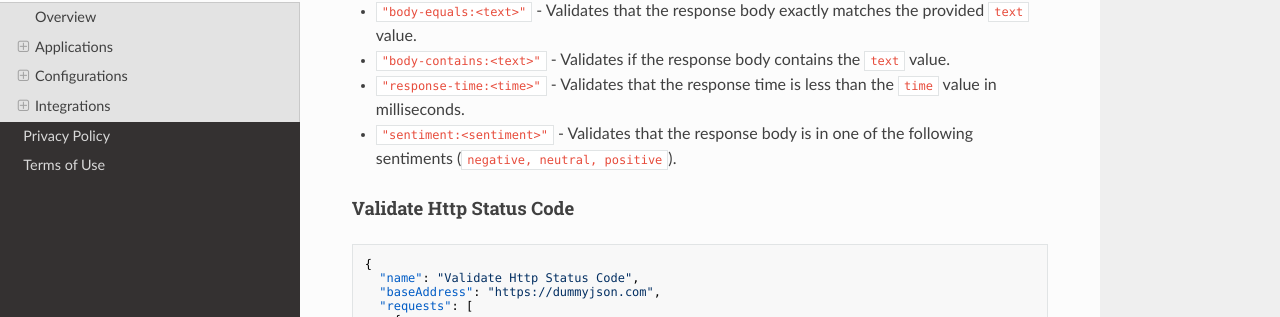
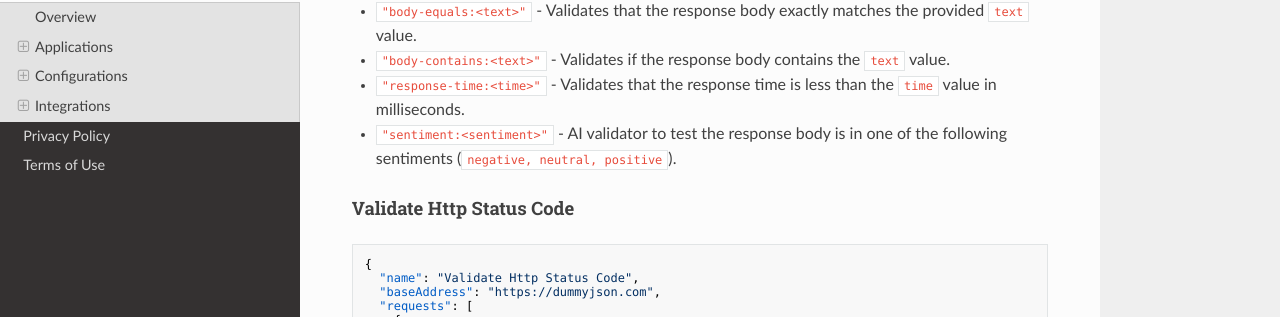
Before and after one commit to itbusina/testlemon-docs, an MkDocs documentation site: the page built from docs/docs/index.md, in a window 1280 px wide and 900 px high, scrolled down 9396 px. Shown: the part 134-451 px from the top of the window. Built offline with MkDocs 1.6.1, drawn with Linux system fonts in a browser that asks for light colours; nearby versions of some CDN libraries; part of the change alters nothing that is shown.

Commit message:
Update index.md

````diff
--- a/docs/docs/index.md
+++ b/docs/docs/index.md
@@ -284,7 +284,7 @@ Use ```name``` and ```dependsOn``` request properties to create a dependency bet
     "baseAddress": "https://dummyjson.com",
     "requests": [
       {
-        "name": "auth",
+        "id": "auth",
         "uri": "/auth/login",
       },
       {
@@ -310,7 +310,7 @@ Use ```${{ context.<name> }}``` to use context in further requests.
   "baseAddress": "https://dummyjson.com",
   "requests": [
     {
-      "name": "auth",
+      "id": "auth",
       "uri": "/auth/login",
       "method": "POST",
       "headers": [
@@ -520,7 +520,7 @@ Use ```"<validator name>:<value>"``` format to add a response validator.
 - ```"body-equals:<text>"``` - Validates that the response body exactly matches the provided ```text``` value.
 - ```"body-contains:<text>"``` - Validates if the response body contains the ```text``` value.
 - ```"response-time:<time>"``` - Validates that the response time is less than the ```time``` value in milliseconds.
-- ```"sentiment:<sentiment>"``` - Validates that the response body is in one of the following sentiments (```negative, neutral, positive```).
+- ```"sentiment:<sentiment>"``` - AI validator to test the response body is in one of the following sentiments (```negative, neutral, positive```).
 
 #### Validate Http Status Code
 ```json
````
